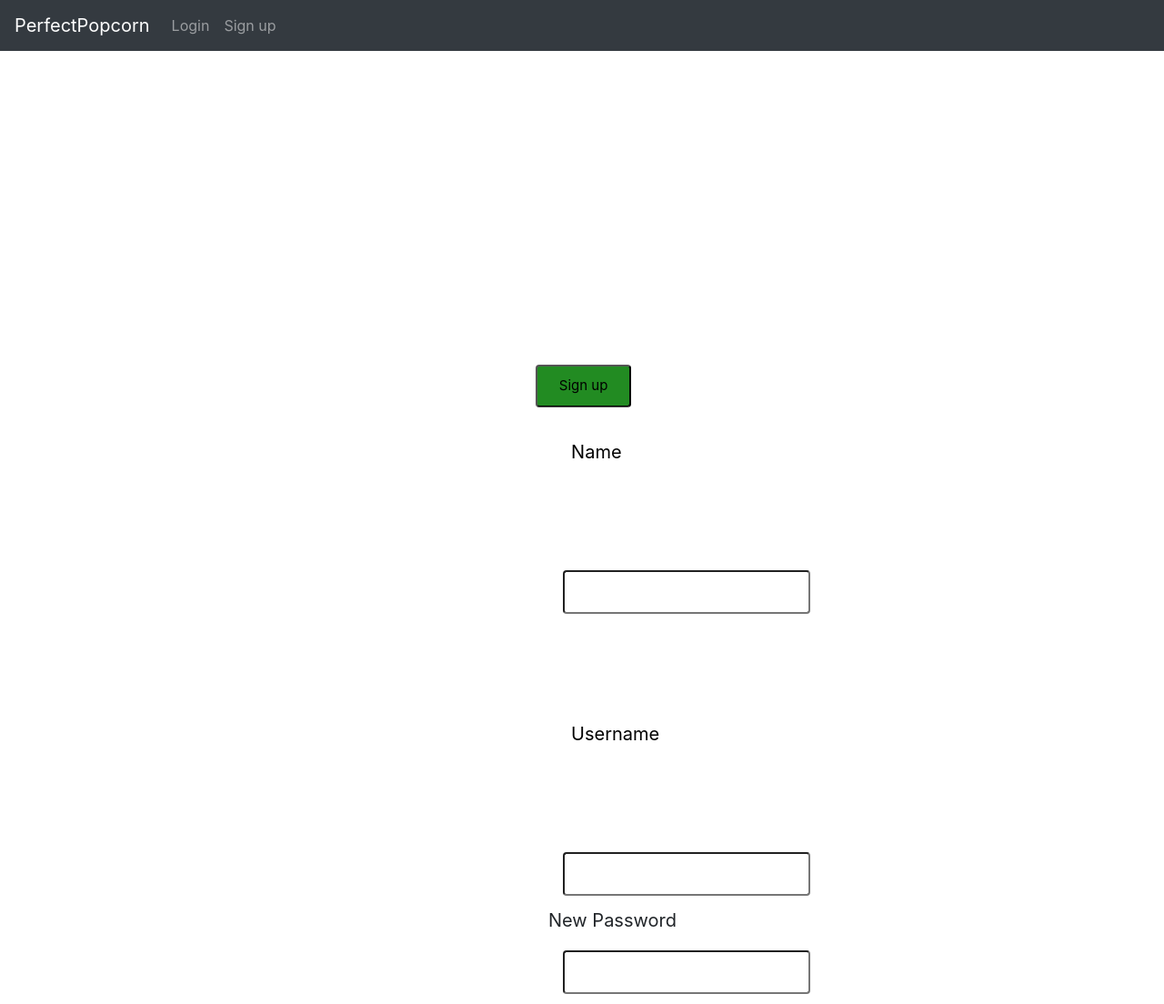
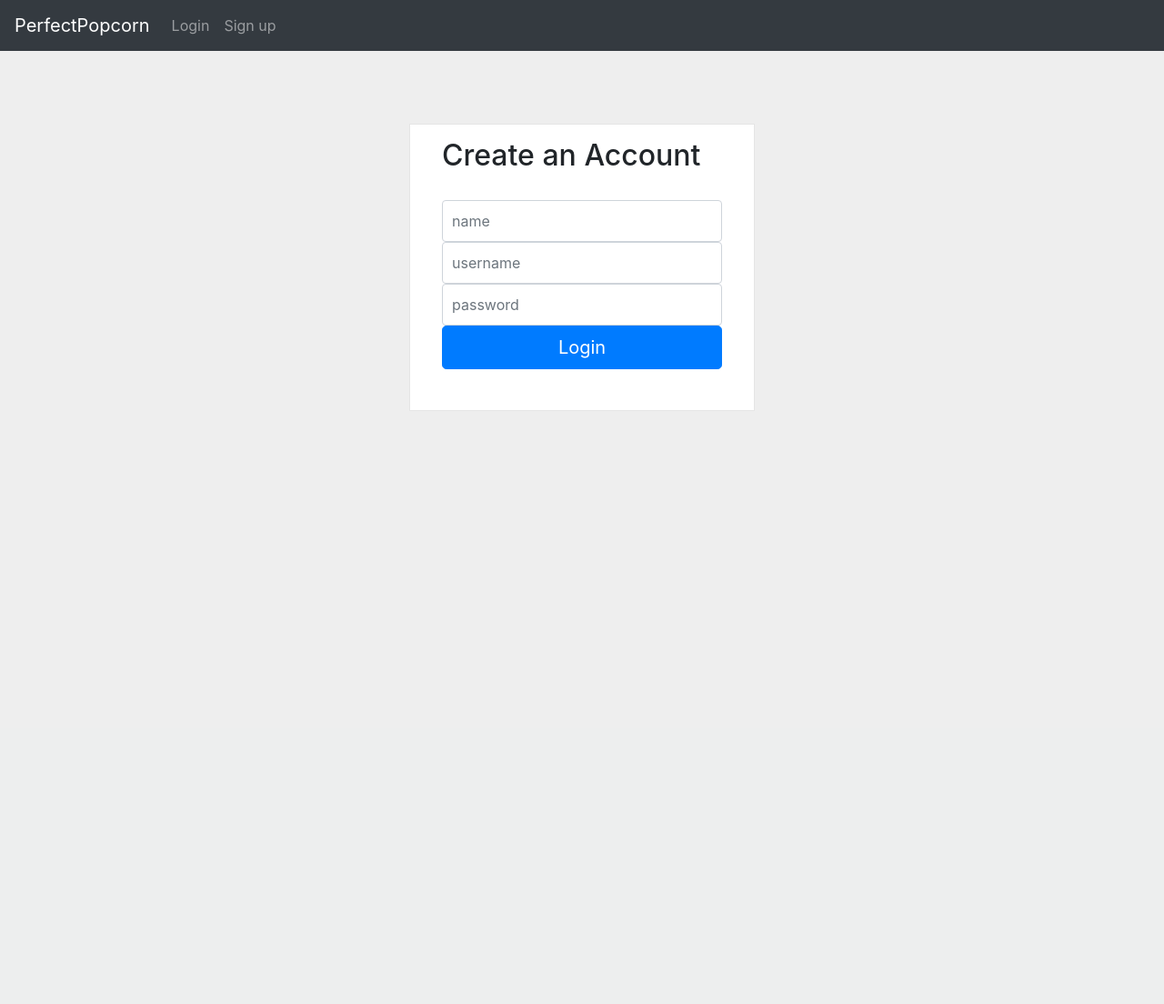
Before and after one commit to jaemh/PerfectPopcorn, a Flask app: page /edit in a window 1280 px wide. Shown: the whole page at 91% size. After the commit the page ends 451 px from the top, so only its background shows below. Run offline with Flask 2, Linux system fonts and the light colour scheme; some libraries are stand-ins or nearby versions.

Commit message:
new look

```diff
--- a/application/auth/views.py
+++ b/application/auth/views.py
@@ -20,7 +20,7 @@ def login():
                                error = "No such username or password")
 
     login_user(user)
-    return render_template("index.html")
+    return redirect(url_for("person_page"))
 
 
 @app.route("/signup", methods = ["GET", "POST"])
--- a/application/movies/models.py
+++ b/application/movies/models.py
@@ -16,5 +16,6 @@ class Genre(db.Model):
     genre_id = db.Column(db.Integer, primary_key=True)
     genre_name = db.Column(db.String)
 
-    def __init__(self, name):
-        self.genre_name=name
+    def __init__(self, name, id):
+        self.genre_name=name,
+        self.genre_id=id
--- a/application/movies/views.py
+++ b/application/movies/views.py
@@ -37,27 +37,11 @@ def create_movie():
 
     return person_page()
 
-@app.route("/action", methods=["GET"])
-def all_action_movies():
-    movies = Movie.query.all()
-    return render_template("movies/action.html", movies=movies)
+@app.route("/movie/")
+def movie_page():
+    return render_template("movies/movie_page.html")
 
-@app.route("/comedy", methods=["GET"])
-def all_comedy_movies():
-    movies = Movie.query.all()
-    return render_template("movies/comedy.html", movies=movies)
-
-@app.route("/fantacy", methods=["GET"])
-def all_fantacy_movies():
-    movies = Movie.query.all()
-    return render_template("movies/fantacy.html", movies=movies)
-
-@app.route("/drama", methods=["GET"])
-def all_drama_movies():
-    movies = Movie.query.all()
-    return render_template("movies/drama.html", movies=movies)
-
-@app.route("/historical", methods=["GET"])
-def all_historical_movies():
-    movies = Movie.query.all()
-    return render_template("movies/historical.html", movies=movies)
+@app.route("/genre/<genre_id>")
+def genre_page(genre_id):
+    genres = Genre.query.filter_by(genre_id="1").first()
+    return render_template("movies/genre_page.html", genres=genres)
--- a/application/templates/auth/signup.html
+++ b/application/templates/auth/signup.html
@@ -4,91 +4,49 @@
 {{ error }}
 
 <style>
+  body {
+    background: #eee !important;
+  }
 
-  .form {
-      background-color: white;
-      border-radius: 10px;
-      padding: 1em;
-      width: 18em;
-      height: 18em;
-      position: absolute;
-      top: 63%;
-      left: 50%;
-      margin-right: -50%;
-      transform: translate(-50%, -50%)
+  .wrapper {
+    margin-top: 80px;
+    margin-bottom: 80px;
+  }
 
+  .form-signin {
+    max-width: 380px;
+    padding: 15px 35px 45px;
+    margin: 0 auto;
+    background-color: #fff;
+    border: 1px solid rgba(0,0,0,0.1);
 
   }
 
-  .lable {
-      position: relative;
-      top: 0em;
-      left: 10px;
-      color: black;
-      font-size: 20px;
-      margin: 36%;
+  .form-signin-heading{
+    margin-bottom: 30px;
   }
 
-  .input {
+	.form-control {
 	  position: relative;
-    top: 0em;
-    left: 6em;
-    border-radius: 4px;
-    margin: 10px;
-    padding: 10px;
-
-  }
-
-  .button {
-    background-color: forestgreen;
-    border-radius: 4px;
-    position: relative;
-    left: 46%;
-    top: 23em;
-    border-block-end-style: groove;
-    font-size: 15px;
-    padding: 10px 24px;
-  }
-
-  .password-lable {
-    position: relative;
-    top: 0em;
-    left: 90px;
-    font-size: 20px;
-  }
-
-  .password-input{
-    position: relative;
-    top: 0em;
-    left: 6em;
-    border-radius: 4px;
-    margin: 10px;
+	  font-size: 16px;
+	  height: auto;
     padding: 10px;
   }
-
-
 </style>
 
-<form method="POST" action="{{ url_for('signup') }}">
-  <div class="form">
-    <table>
+<div class="wrapper">
+  <form class="form-signin" method="POST" action="{{ url_for('signup') }}">
+    <h2 class="form-signin-heading">Create an Account</h2>
       {% if current_user.is_authenticated %}
     <h3>Tässä voit vaihtaa salasanan</h3>
-        <tr><td>{{ form.password.label(class_="lable") }} {{ form.password(class_="password-input") }}</td></tr>
+        <div>{{ form.password(class="form-control", placeholder="password") }}<div>
       {% else %}
-        <tr><td>{{ form.name.label(class_="lable") }} {{ form.name(class_="input") }}</td></tr>
-        <tr><td>{{ form.username.label(class_="lable") }} {{ form.username(class_="input") }}</td></tr>
-        <tr><td>{{ form.password.label(class_="password-lable") }} {{ form.password(class_="password-input") }}</td></tr>
+        <div>{{ form.name(class="form-control", placeholder="name") }}</div>
+        <div>{{ form.username(class="form-control", placeholder="username") }}</div>
+        <div>{{ form.password(class="form-control", placeholder="password") }}</div>
       {% endif %}
-    </table>
+        <button class="btn btn-lg btn-primary btn-block" type="submit">Login</button>
+  </form>
 </div>
-  <tr>
-    <td>
-      <input class="button" type="submit" value="Sign up"/>
-    </td>
-  </tr>
-</form>
-
-
 
 {% endblock %}
--- a/application/templates/layout.html
+++ b/application/templates/layout.html
@@ -17,10 +17,9 @@
         <div class="collapse navbar-collapse" id="navbarNav">
           <div class="navbar-nav">
             {% if current_user.is_authenticated %}
-            <a class="nav-item nav-link" href="{{ url_for('person_page') }}">Oma sivu </a>
+            <a class="nav-item nav-link" href="{{ url_for('person_page') }}">{{ current_user.name }}</a>
             <a class="nav-item nav-link" href="{{ url_for('movie_form') }}">Lisää elokuva </a>
             <a class="nav-item nav-link" href="{{ url_for('logout') }}">Kirjaudu ulos</a>
-            <p> Tervetuloa {{ current_user.name }}</p>
             {% else %}
             <a class="nav-item nav-link" href="{{ url_for('login') }}">Login</a>
             <a class="nav-item nav-link" href="{{ url_for('signup') }}">Sign up</a>
--- /dev/null
+++ b/application/templates/movies/movie_page.html
@@ -0,0 +1,6 @@
+{% extends "layout.html" %}
+
+{% block body %}
+<div>Posts</div>
+<button>New Posts</button>
+{% endblock %}
--- a/application/views.py
+++ b/application/views.py
@@ -1,6 +1,8 @@
 from flask import render_template
 from application import app
+from application.movies.models import Movie
 
 @app.route("/")
 def intex():
-    return render_template("index.html")
+    movies = Movie.query.all()
+    return render_template("index.html", movies=movies)
```
Also changed, not shown: application/templates/index.html (+18 -17 lines), application/templates/movies/action.html (deleted, +0 -8 lines), application/templates/movies/comedy.html (deleted, +0 -15 lines), application/templates/movies/drama.html (deleted, +0 -16 lines), application/templates/movies/fantacy.html (deleted, +0 -15 lines), application/templates/movies/genre_page.html (added, +10 -0 lines), application/templates/movies/historical.html (deleted, +0 -16 lines), application/templates/movies/page.html (+11 -9 lines), application/templates/tt.html (deleted, +0 -45 lines), README.md. Lines whose indentation alone changed are shown as unchanged.
